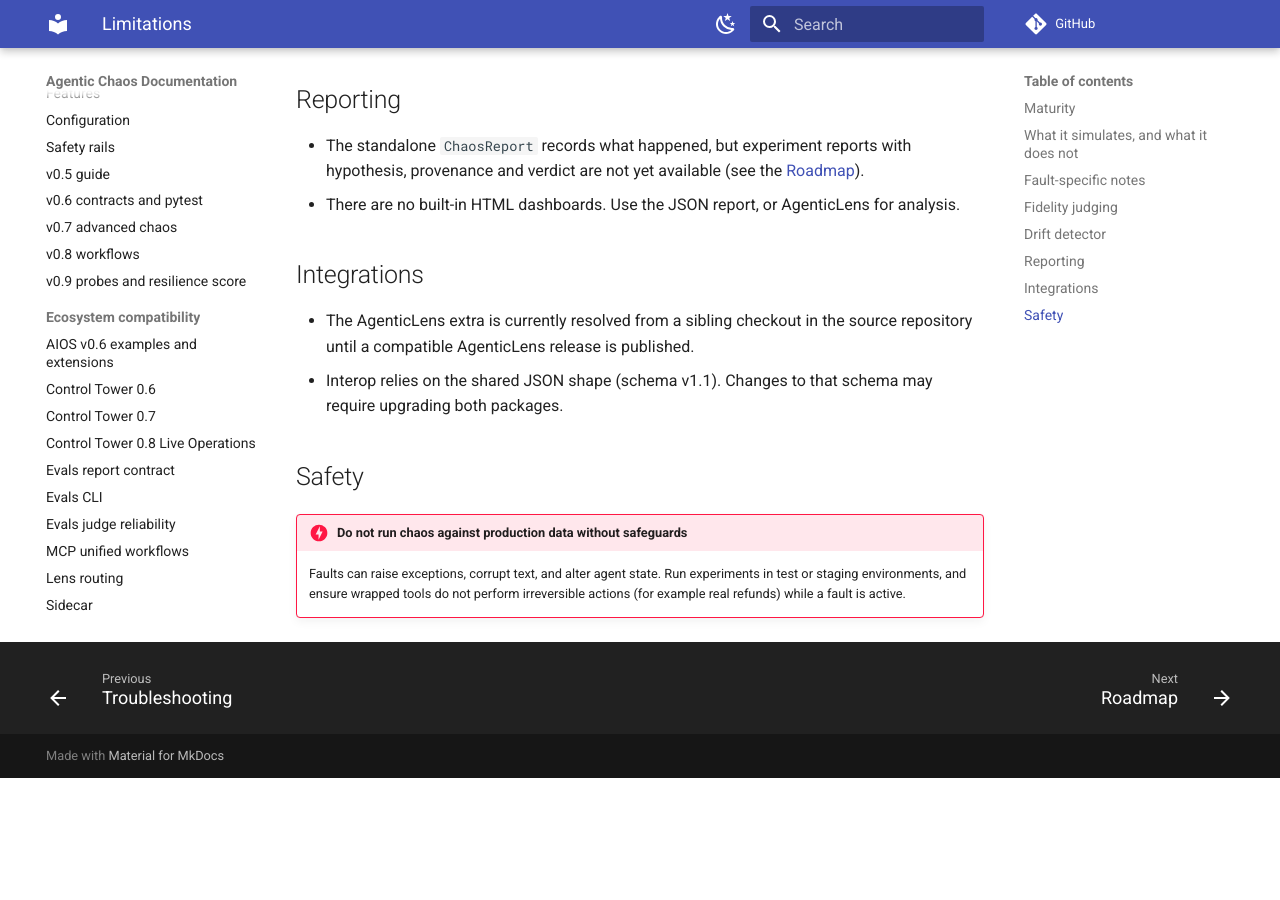
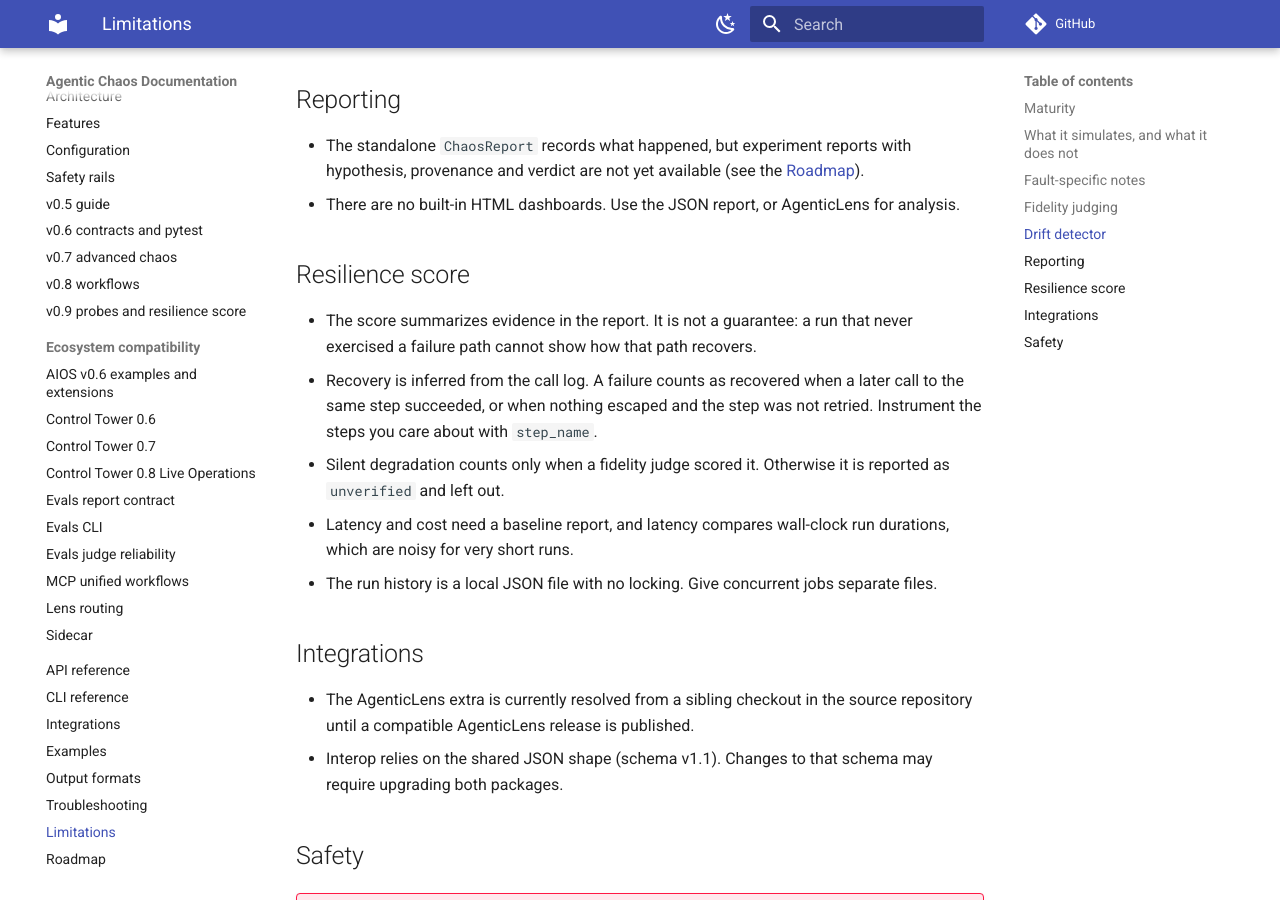
Before and after one commit to DeepAgentLabs/agentic-chaos, an MkDocs documentation site: the page built from docs/limitations.md, in a window 1280 px wide and 900 px high, scrolled down 1960 px. Built offline with MkDocs 1.6.1 and Material for MkDocs 9.7.7, drawn with Linux system fonts in a browser that asks for light colours; comment, search, counter and statistics services are not loaded; before the commit the page ends 2738 px from its top, so only the background shows below that.

Commit message:
docs: refresh current status and add resilience score limitations

```diff
--- a/docs/limitations.md
+++ b/docs/limitations.md
@@ -47,6 +47,20 @@ Agentic Chaos is early-stage software. This page lists what it does not do today
 - The standalone `ChaosReport` records what happened, but experiment reports with hypothesis, provenance and verdict are not yet available (see the [Roadmap](roadmap.md)).
 - There are no built-in HTML dashboards. Use the JSON report, or AgenticLens for analysis.
 
+## Resilience score
+
+- The score summarizes evidence in the report. It is not a guarantee: a run
+  that never exercised a failure path cannot show how that path recovers.
+- Recovery is inferred from the call log. A failure counts as recovered when
+  a later call to the same step succeeded, or when nothing escaped and the
+  step was not retried. Instrument the steps you care about with `step_name`.
+- Silent degradation counts only when a fidelity judge scored it. Otherwise it
+  is reported as `unverified` and left out.
+- Latency and cost need a baseline report, and latency compares wall-clock
+  run durations, which are noisy for very short runs.
+- The run history is a local JSON file with no locking. Give concurrent jobs
+  separate files.
+
 ## Integrations
 
 - The AgenticLens extra is currently resolved from a sibling checkout in the source repository until a compatible AgenticLens release is published.
```
Also changed, not shown: docs/index.md (+6 -3 lines).
